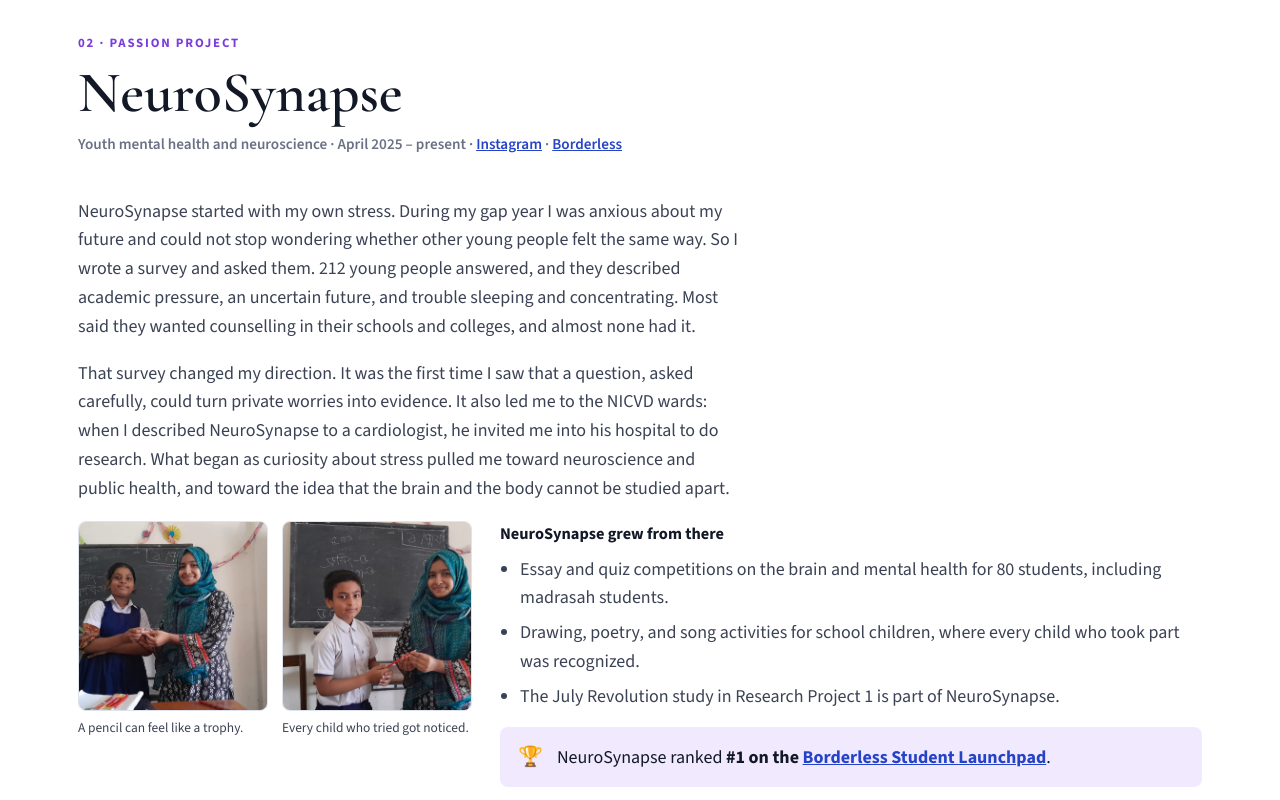
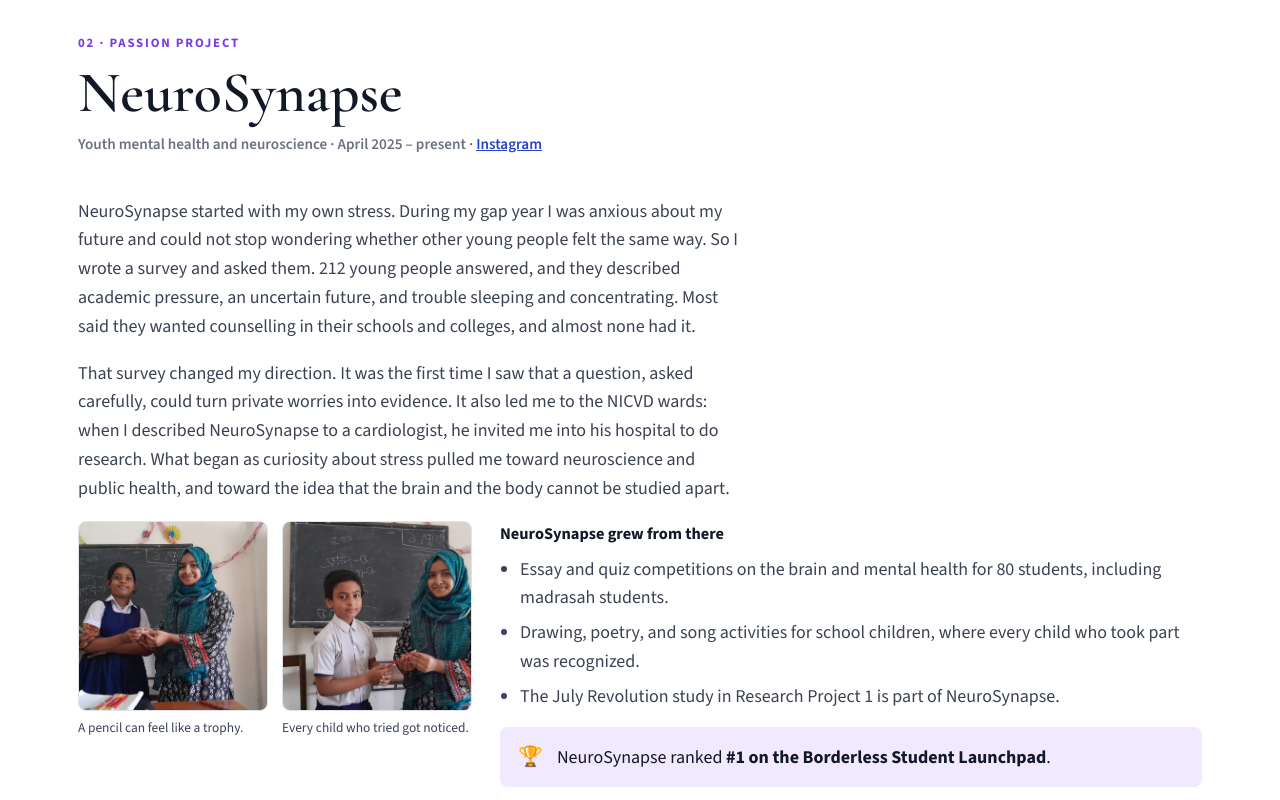
Before and after one commit to fatematujjohuratonni/tonni-portfolio, a plain HTML site: page index.html in a window 1280 px wide. Shown: the part 5440-6240 px from the top of the page. Drawn offline with nearby package versions, Linux system fonts and the light colour scheme.

Commit message:
Remove Borderless links (page no longer available); keep the ranking as text
Co-Authored-By: Claude Opus 5.5 <noreply@anthropic.com>
Claude-Session: https://claude.ai/code/session_01Ja8CpTwkKHjqj9GyXGceqw

```diff
--- a/content.js
+++ b/content.js
@@ -113,7 +113,7 @@ window.PORTFOLIO = {
 
   /* ============== 2. NEUROSYNAPSE ============== */
   neurosynapse: {
-    meta: "Youth mental health and neuroscience · April 2025 – present · [Instagram](https://www.instagram.com/_neurosynapse_) · [Borderless](https://launchpad.borderless.so/neurosynapse-4g55dx)",
+    meta: "Youth mental health and neuroscience · April 2025 – present · [Instagram](https://www.instagram.com/_neurosynapse_)",
     blocks: [
       { type: "p", text: "NeuroSynapse started with my own stress. During my gap year I was anxious about my future and could not stop wondering whether other young people felt the same way. So I wrote a survey and asked them. 212 young people answered, and they described academic pressure, an uncertain future, and trouble sleeping and concentrating. Most said they wanted counselling in their schools and colleges, and almost none had it." },
       { type: "p", text: "That survey changed my direction. It was the first time I saw that a question, asked carefully, could turn private worries into evidence. It also led me to the NICVD wards: when I described NeuroSynapse to a cardiologist, he invited me into his hospital to do research. What began as curiosity about stress pulled me toward neuroscience and public health, and toward the idea that the brain and the body cannot be studied apart." },
@@ -128,7 +128,7 @@ window.PORTFOLIO = {
             "Drawing, poetry, and song activities for school children, where every child who took part was recognized.",
             "The July Revolution study in Research Project 1 is part of NeuroSynapse."
           ] },
-          { type: "callout", icon: "🏆", tone: "purple", text: "NeuroSynapse ranked **#1 on the [Borderless Student Launchpad](https://launchpad.borderless.so/neurosynapse-4g55dx)**." }
+          { type: "callout", icon: "🏆", tone: "purple", text: "NeuroSynapse ranked **#1 on the Borderless Student Launchpad**." }
         ]
       }
     ]
@@ -322,7 +322,7 @@ window.PORTFOLIO = {
 
   /* ============== 9. MOMENTS & FEATURED ============== */
   featured: [
-    { title: "NeuroSynapse ranked #1 on the Borderless Student Launchpad", meta: "Borderless", url: "https://launchpad.borderless.so/neurosynapse-4g55dx" },
+    { title: "NeuroSynapse ranked #1 on the Borderless Student Launchpad", meta: "Borderless" },
     { title: "Featured in the newspaper while collecting data for my July Revolution research", meta: "News · Facebook", url: "https://www.facebook.com/share/p/1FYaFdjQqu/" },
     { title: "YouthGEN 2025", meta: "TECHious", url: "https://techious.org/youthgen-2025/" },
     { title: "Science project presentation, National Science and Technology Fair", meta: "Video · Facebook", url: "https://www.facebook.com/share/v/1BJ9uj1Hp4/" },
--- a/index.html
+++ b/index.html
@@ -218,7 +218,7 @@ section.dark .thumb .zoom{border-color:#34406a}
 /* featured */
 .featured{list-style:none;margin:0;padding:0}
 .featured li{border-top:1px solid var(--line)}
-.featured a{display:flex;align-items:baseline;justify-content:space-between;gap:20px;padding:20px 0;text-decoration:none;color:var(--ink)}
+.featured a,.featured .nolink{display:flex;align-items:baseline;justify-content:space-between;gap:20px;padding:20px 0;text-decoration:none;color:var(--ink)}
 .featured a:hover h3{color:var(--blue)}
 .featured h3{font-family:var(--serif);font-size:clamp(1.35rem,2.5vw,1.8rem);line-height:1.15}
 .featured .src{flex:none;font-size:.8rem;font-weight:700;letter-spacing:.1em;text-transform:uppercase;color:var(--muted)}
@@ -270,7 +270,7 @@ footer b{color:#fff;font-family:var(--serif);font-size:1.3rem;letter-spacing:.05
   .feature{grid-template-columns:1fr;padding:20px}
   .feature .thumb,.feature .thumb .zoom{width:100%}
   .certs{grid-template-columns:1fr 1fr;gap:24px 12px}
-  .featured a{flex-direction:column;gap:4px}
+  .featured a,.featured .nolink{flex-direction:column;gap:4px}
   .menu{right:-4px;min-width:min(280px,calc(100vw - 32px))}
   .lb-prev,.lb-next{top:auto;bottom:calc(env(safe-area-inset-bottom,0px) + 16px)}
 }
@@ -466,7 +466,7 @@ footer b{color:#fff;font-family:var(--serif);font-size:1.3rem;letter-spacing:.05
 
   // featured + moments
   h += '<section class="sec" id="featured"><div class="wrap">'+head('10 · Moments & Featured','Moments & Featured','')
-     + '<h3 class="sub">Featured</h3><ul class="featured">'+D.featured.map(function(f){return '<li><a href="'+esc(f.url)+'"'+ext(f.url)+'><h3>'+esc(f.title)+'</h3><span class="src">'+esc(f.meta)+' ↗</span></a></li>'}).join('')+'</ul>'
+     + '<h3 class="sub">Featured</h3><ul class="featured">'+D.featured.map(function(f){return f.url?'<li><a href="'+esc(f.url)+'"'+ext(f.url)+'><h3>'+esc(f.title)+'</h3><span class="src">'+esc(f.meta)+' ↗</span></a></li>':'<li><div class="nolink"><h3>'+esc(f.title)+'</h3><span class="src">'+esc(f.meta)+'</span></div></li>'}).join('')+'</ul>'
      + '<h3 class="sub">Moments</h3>'+(D.moments.length?'<div class="thumbs">'+D.moments.map(function(m){return thumb(m,'moments')}).join('')+'</div>':'<p class="coming">'+esc(D.momentsComingSoon)+'</p>')
      + '</div></section>';
 
```
